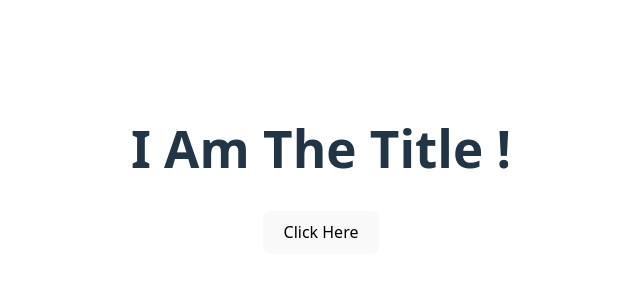
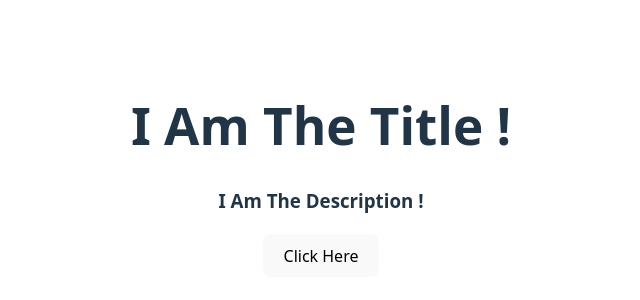
Before and after one commit to amankumarsubudhi/React-Practice, a React (Vite) app: page / in a window 1280 px wide. Shown: the part 230-530 px from the top of the page, without its empty margins (319-959 px from the left). Built offline with nearby package versions, Linux system fonts and the light colour scheme.

Commit message:
add new React components

```diff
--- a/src/App.jsx
+++ b/src/App.jsx
@@ -1,13 +1,17 @@
 import "./App.css"
+import Title from "./Title"
 
-function Title(){
-  return <h1>I Am The Title !</h1>
+
+
+function Description(){
+  return <h3>I Am The Description !</h3>
 }
 
 function App() {
   return (
   <div>
     <Title />
+    <Description />
     <button>Click Here</button>
   </div>
   )
--- /dev/null
+++ b/src/Title.jsx
@@ -0,0 +1,5 @@
+function Title(){
+  return <h1>I Am The Title !</h1>
+}
+
+export default Title;
```
